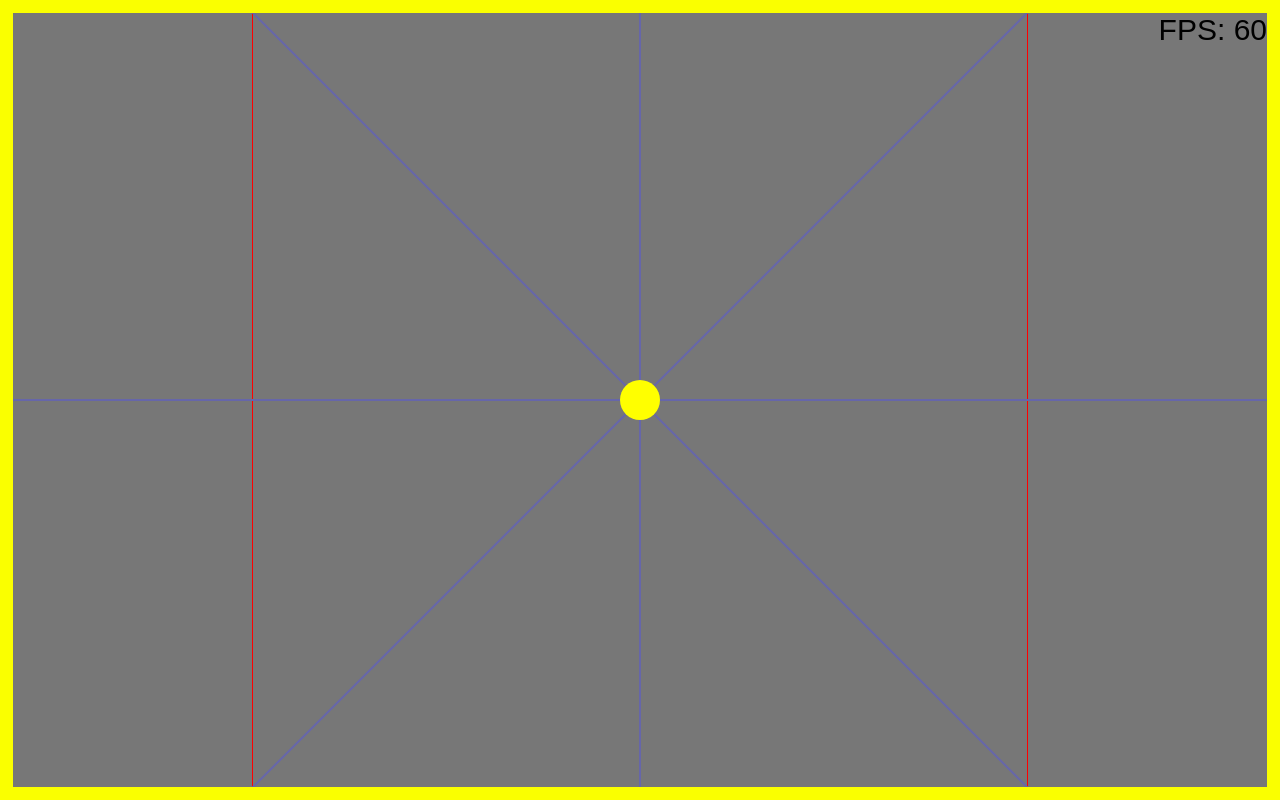
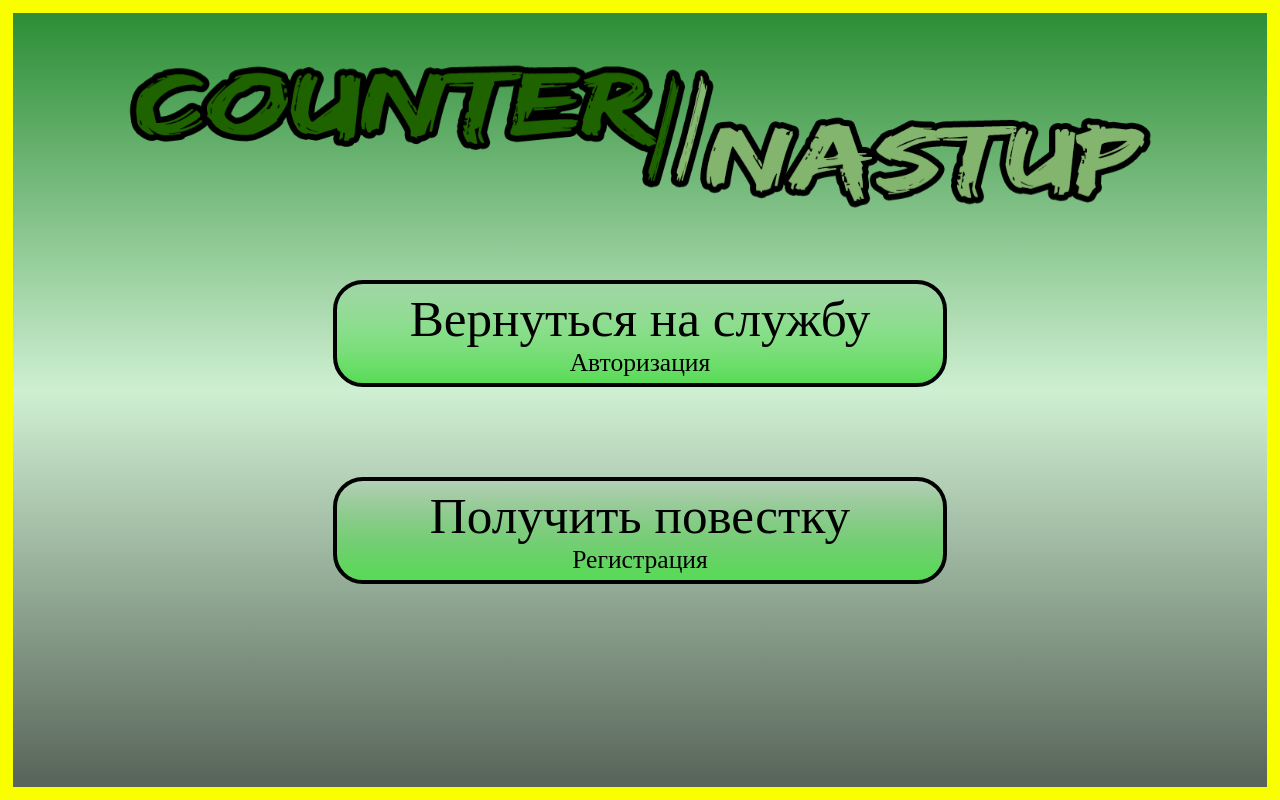
Before and after one commit to hahah-eto-ya-maga/counter-offensive, a React (Create React App) app in the folder client/: page / in a window 1280 px wide. Built offline with nearby package versions, Linux system fonts and the light colour scheme; a web font is replaced by a local one.

Commit message:
Update App.tsx

```diff
--- a/client/src/App.tsx
+++ b/client/src/App.tsx
@@ -5,7 +5,7 @@ import "./styles/global.css";
 const App: React.FC = () => {
    return (
       <div className="app">
-         <GamePage/>
+         <PageHandler />
       </div>
    );
 };
```
